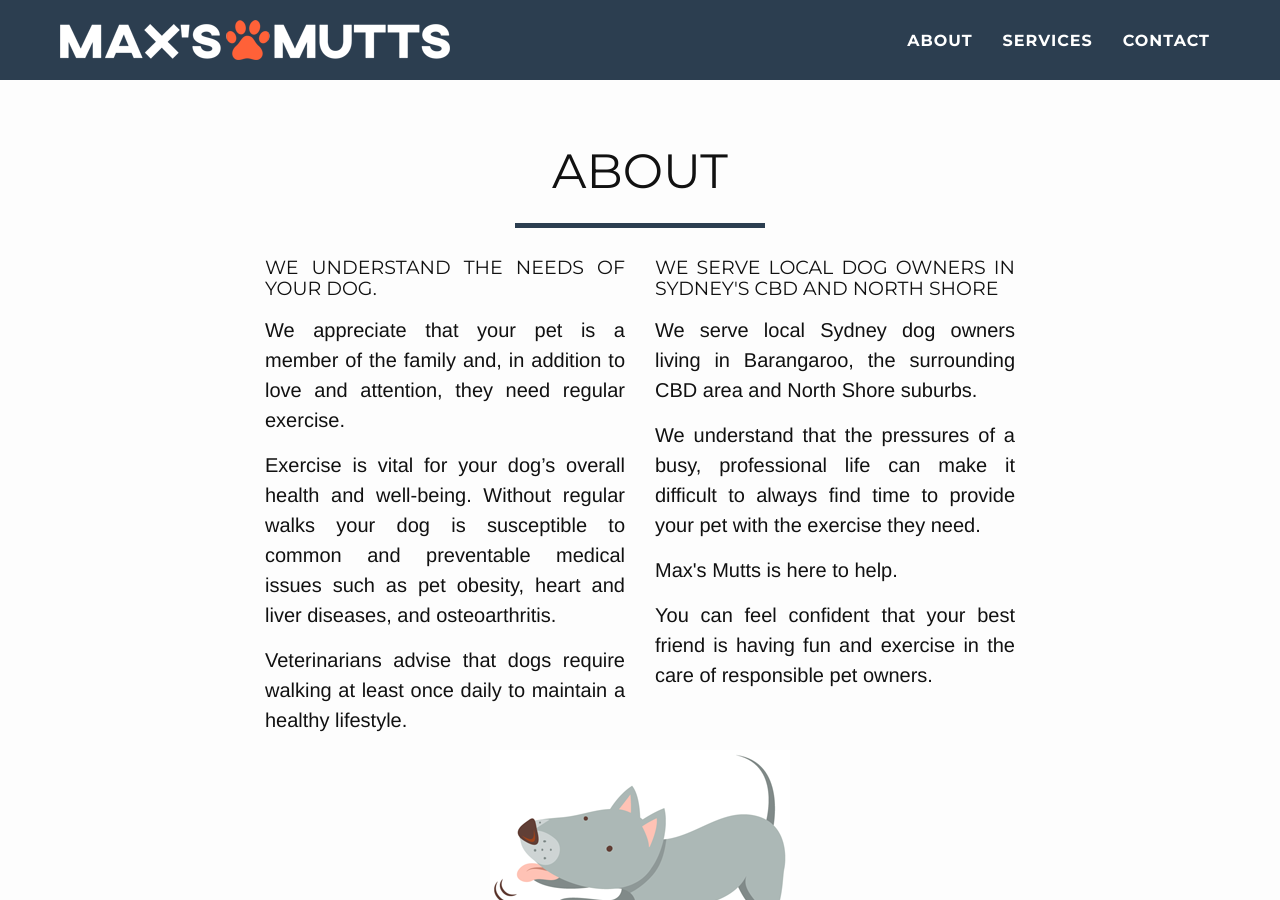
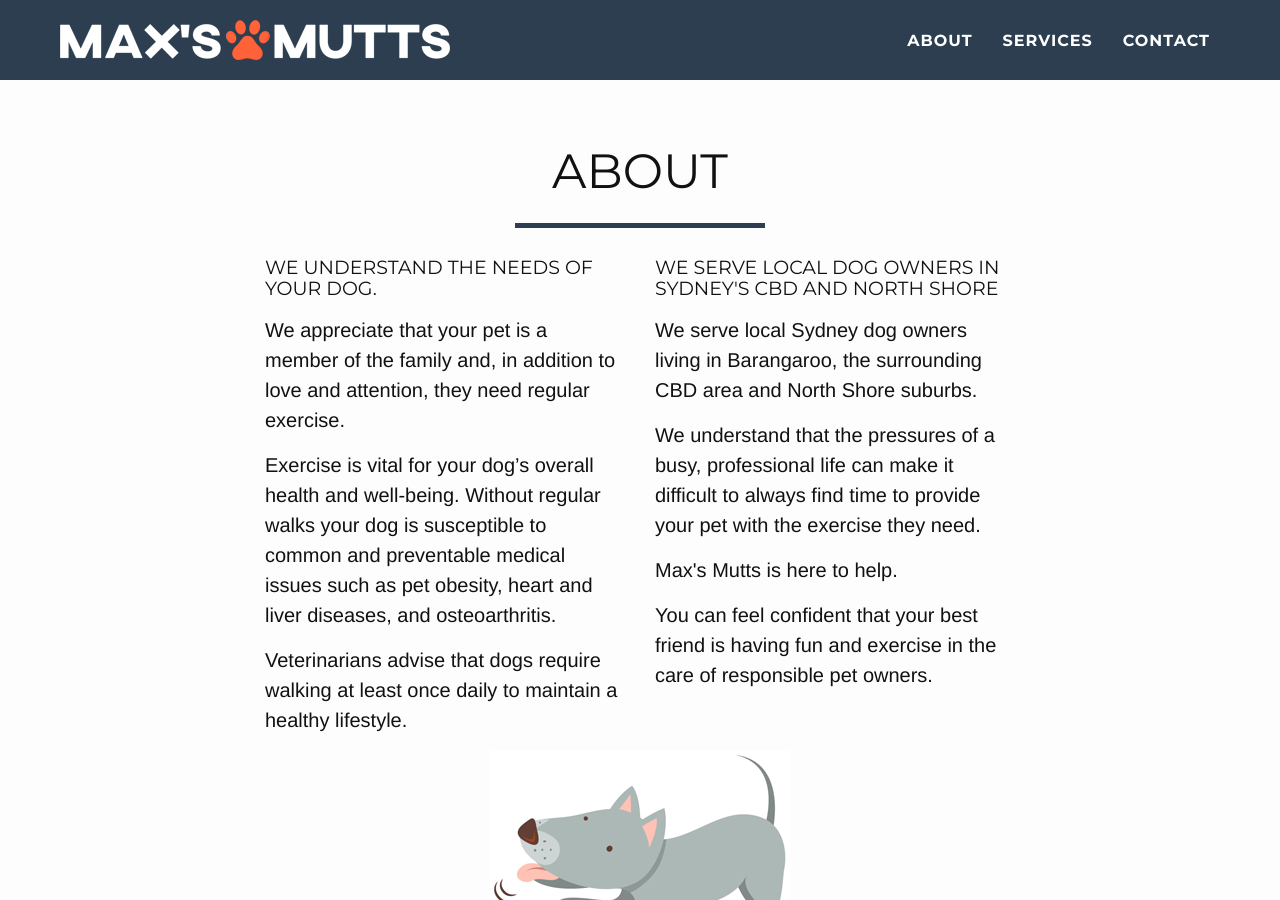
Before and after one commit to jvis/maxsmutts, a Jekyll site: the page built from index.html, in a window 1280 px wide and 900 px high, scrolled down 647 px. Built offline with Jekyll 4.4.1, drawn with Linux system fonts in a browser that asks for light colours.

Commit message:
Update about.html

```diff
--- a/_includes/about.html
+++ b/_includes/about.html
@@ -9,7 +9,7 @@
         </div>
 
 
-        <div class="row text-justify">
+        <div class="row">
             <div class="col-lg-4 col-lg-offset-2">
                 <h4>We understand the needs of your dog.</h4>
                 <p>We appreciate that your pet is a member of the family and, in addition to love and attention, they need regular exercise.</p>
```
